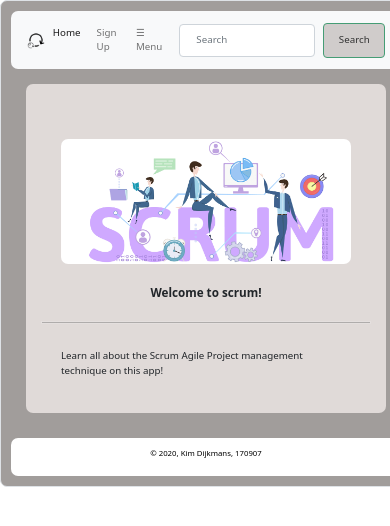
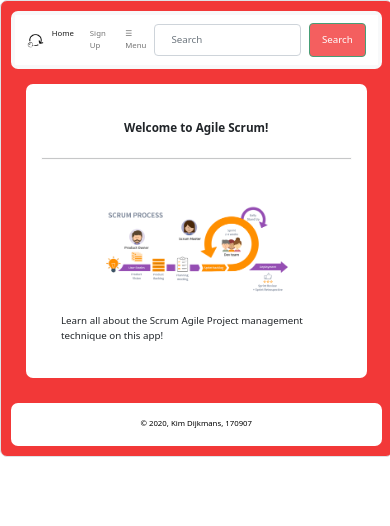
Before and after one commit to 170907/21-01-2021, a plain HTML site: page PR8 Poging 2/index.html in a window 390 px wide. Shown: the top 526 px of the page. Drawn offline with Linux system fonts and the light colour scheme.

Commit message:
Add files via upload

```diff
--- a/PR8 Poging 2/css/csspoging2.css
+++ b/PR8 Poging 2/css/csspoging2.css
@@ -9,12 +9,14 @@ body {
 	flex-basis: auto;
 	justify-content: center;
 	border-radius: 7px;
-	background-color: #A19D9B;
+	background-color: #F23838;
 	padding: 10px;
-	max-width: 100%;
+	max-width: 95%;
+	height: 100%;
+	bottom: 0;
 }
 a {
-	font-size:2.5vw;
+	font-size:2.0vw;
 }
 .navbar {
 	padding: 1%;
@@ -22,6 +24,13 @@ a {
 }
 .nav-link {
 	color: #000000;
+	font-size:2.0vw;
+	max-width: 100%;
+}
+.nav-link1 {
+	color: #000000;
+	font-size:2.0vw;
+	max-width: 80%;
 }
 .img1 {
 	max-width:5%;
@@ -46,7 +55,7 @@ a {
   z-index: 1;
   top: 0;
   left: 0;
-  background-color: #A19D9B;
+  background-color: #A60A27;
   overflow-x: hidden;
   transition: 0.5s;
   padding-top: 60px;
@@ -57,11 +66,11 @@ a {
   padding: 8px 8px 8px 32px;
   text-decoration: none;
   font-size: 25px;
-  color: #000000;
+  color: #ffffff;
   display: block;
   transition: 0.3s;
   font-size:2.5vw;
-  background-color: #A19D9B;
+  background-color: #A60A27;
 }
 
 .sidenav a:hover {
@@ -91,7 +100,8 @@ a {
 .open {
 	font-size: 17px;
 	cursor: pointer;
-	font-size:2.5vw;
+	font-size:2.0vw;
+	max-width: 80%;
 }
 .form-control {
 	font-size:2.5vw;
@@ -99,18 +109,20 @@ a {
 }
 .form-controlsearch {
 	font-size:2.5vw;
-	max-width: 95%;
-	margin: 9px;
+	max-width: 80%;
+	margin-top: 9px;
+	margin-bottom: 9px;
 }
 .btn {
 	font-size:2.5vw;
-	max-width: 95%;
-	background-color: #C7C2C0;
-	color:#000000;
+	max-width: 80%;
+	background-color: #F23838;
+	color:#ffffff;
 }
 .d-flex {
 	display: flex;
 	align-content: center;
+	max-width: 80%;
 }
 .container-index {
 	display: flex;
@@ -119,14 +131,14 @@ a {
 	margin: 15px;
 	padding: 15px;
 	border-radius: 7px;
-	background-color: #E0DAD8;
+	background-color: #ffffff;
 }
 .col-sm {
 	display: flex;
 	justify-content: center;
 	align-content: center;
 	margin: 20px;
-    font-size:2.5vw;
+    font-size:2.5vw;background-color: #ffffff;
 }
 .logincont {
 	max-width:90%;
@@ -134,12 +146,12 @@ a {
 	padding-top: 15px;
 	padding-bottom: 15px;
 	border-radius: 7px;
-	background-color: #E0DAD8;
+	background-color: #ffffff;
 
 }
 .imgteamwork{
 	justify-content: center;
-	max-width: 100%;
+	max-width: 70%;
 	height:auto;
 	border-radius: 7px;
 	margin-top: 20px;
@@ -153,27 +165,28 @@ a {
 }
 .container-fluid{
 	max-width: 95%;
+	background-color: #ffffff;
 }
 .container-fluid1 {
 	max-width: 90%;
 	margin: 15px;
 	padding: 10px;
 	border-radius: 7px;
-	background-color: #E0DAD8;
+	background-color: #ffffff;
 }
 .container-contact {
 	max-width: 95%;
 	margin: 15px;
 	padding: 15px;
 	border-radius: 7px;
-	background-color: #E0DAD8;
+	background-color: #ffffff;
 }
 .container-signup {
 	max-width: 95%;
 	margin: 15px;
 	padding: 15px;
 	border-radius: 7px;
-	background-color: #E0DAD8;
+	background-color: #ffffff;
 }
 * {box-sizing:content-box;}
 
@@ -203,7 +216,7 @@ button {
   margin: 8px 0;
   border: none;
   cursor: pointer;
-  width: 35%;
+  width: 20%;
   opacity: 0.8;
 }
 
@@ -213,7 +226,7 @@ button:hover {
   margin: 8px 0;
   border: none;
   cursor: pointer;
-  width: 35%;
+  width: 20%;
 }
 
 .cancelbtn {
@@ -301,6 +314,6 @@ input {
    background-color: #ffffff;
    color: #000000;
    text-align: center;
-   padding-top: 10px;
+   padding-top: 15px;
    margin-top: 10px;
 }
--- a/PR8 Poging 2/index.html
+++ b/PR8 Poging 2/index.html
@@ -58,16 +58,17 @@
 
 		 <div class="container-index">
 		<div class="column">
-	<div class="col-sm list-title">
-      <img src="Images/scrumimage.png" class="imgteamwork" alt="scrum image, F. Wilson, August 22, 2019. https://www.ntaskmanager.com/blog/newbies-guide-to-scrum-project-management-101/">
-			<! -- image retrieved from F. Wilson, August 22, 2019. https://www.ntaskmanager.com/blog/newbies-guide-to-scrum-project-management-101/-->
+			<div class="col-sm list-title">
+      Welcome to Agile Scrum!
+    </div><hr>
+	<div class="col-sm">
+      <img src="Images/Scrum-process-schema-EN-small.png" class="imgteamwork" alt="scrum image, https://www.tuleap.org/agile/agile-scrum-in-10-minutes/">
+			<! -- image retrieved from  -->
     </div>
-    <div class="col-sm list-title">
-      Welcome to scrum!
-    </div>
-			<hr>
+
+
     <div class="col-sm">
-      Learn all about the Scrum Agile Project management technique on this app! <br>
+      Learn all about the Scrum Agile Project management technique on this app!
     </div>
 
   </div>
```
Also changed, not shown: PR8 Poging 2/signup.html (+3 -3 lines), PR8 Poging 2/startingasprint.html (+5 -4 lines), PR8 Poging 2/whatisscrum.html (+6 -5 lines), PR8 Poging 2/Images/BurndownChart.png (added), PR8 Poging 2/Images/Scrum home.png (added), PR8 Poging 2/Images/Scrum-process-schema-EN-small.png (added), PR8 Poging 2/Images/ScrumHome.png (added), PR8 Poging 2/Images/ScrumRoles.png (added), 4 other files.
